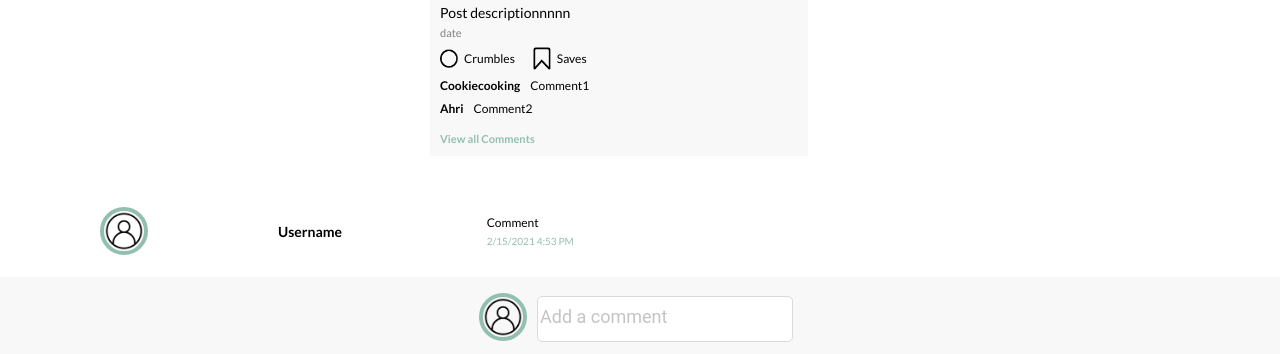
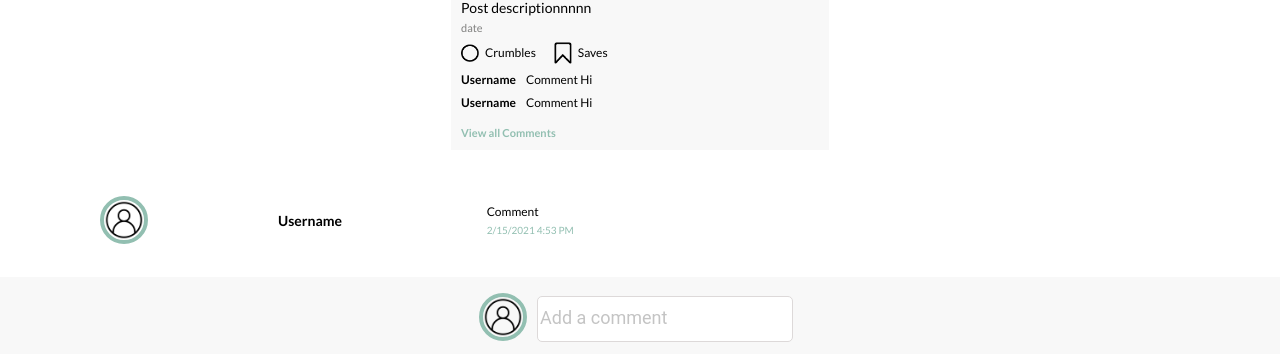
Before and after one commit to ryoujiho/MDIA3109-Final-Group4, a React (Create React App) app in the folder breaddit/: page /PostExpand in a window 1280 px wide. Shown: the part 443-797 px from the top of the page. Built offline with nearby package versions, Linux system fonts and the light colour scheme.

Commit message:
Link, pages update

```diff
--- a/breaddit/src/comps/Divider/index.js
+++ b/breaddit/src/comps/Divider/index.js
@@ -1,5 +1,6 @@
 import React from "react";
 import styled from 'styled-components';
+import {Link} from "react-router-dom";
 
 const DividerContainer = styled.div`
     display: flex;
@@ -21,18 +22,26 @@ const DividerLine = styled.div`
 const MiddleText = styled.div`
     font-size: 16px;
     margin: -5px 15px;
-    color: #0b0b09
+    color: #0B0B09
 `;
 
 const TextContainer = styled.div`
     display:flex;
     justify-content: center;
-    align-items:center
+    align-items:center;
+
+    a, a:visited {
+        text-decoration: none;
+        color: #92BFB1;
+    }
+
 `;
 
 const BottomText = styled.p`
     font-size: 14px;
-    color: #A6A6A6;
+    color: #0B0B09
+
+
 `;
 
 const Divider = ({text }) => {
@@ -43,7 +52,7 @@ const Divider = ({text }) => {
             <DividerLine/>
         </DividerContainer>
         <TextContainer>
-            <BottomText>Don't have an account? <b>Sign Up!</b></BottomText>
+            <BottomText>Don't have an account? <Link to='/SignUp'><b>Sign Up!</b></Link></BottomText>
         </TextContainer>
     </div>
 }
--- a/breaddit/src/comps/Post/index.js
+++ b/breaddit/src/comps/Post/index.js
@@ -98,7 +98,7 @@ const ViewComm = styled.a`
     color: #92BFB1;
 `;
 
-const Post = ({img, userphoto, username, postdescription, date}) => {
+const Post = ({img, userphoto, username, postdescription, date, commentor_name, comment_text}) => {
     return <PostWrapper>
             <PostImg><img src={img}/></PostImg>
             <PostDetailBox>
@@ -115,8 +115,8 @@ const Post = ({img, userphoto, username, postdescription, date}) => {
                     <span>Saves</span>
                 </Numbers>
                 <CommentsBox>
-                    <SimpleComment username="Cookiecooking" comment="Comment1"/>
-                    <SimpleComment username="Ahri" comment="Comment2"/>
+                    <SimpleComment commentor_name={commentor_name} comment_text={comment_text}/>
+                    <SimpleComment commentor_name={commentor_name} comment_text={comment_text}/>
                 </CommentsBox>
 
                 <ViewComm>View all Comments</ViewComm>
--- a/breaddit/src/comps/SimpleComment/index.js
+++ b/breaddit/src/comps/SimpleComment/index.js
@@ -16,16 +16,16 @@ const CommText = styled.div`
     font-size:12px;
 `;
 
-const SimpleComment = ({username, comment}) => {
+const SimpleComment = ({commenter_name, comment_text}) => {
     return <CommWrapper>
-        <CommWriter>{username}</CommWriter>
-        <CommText>{comment}</CommText>
+        <CommWriter>{commenter_name}</CommWriter>
+        <CommText>{comment_text}</CommText>
     </CommWrapper>
 }
 
 SimpleComment.defaultProps = {
-    username: "Username",
-    comment: " Comment Hi"
+    commenter_name: "Username",
+    comment_text: " Comment Hi"
 }
 
 export default SimpleComment;
--- a/breaddit/src/comps/Topbar/index.js
+++ b/breaddit/src/comps/Topbar/index.js
@@ -28,14 +28,10 @@ const Back = styled.div`
 `;
 
 const PageName = styled.div`
-
-font-family: Lato;
-font-style: normal;
-font-weight: bold;
-font-size: 26px;
-text-align: center;
-
-color: #000000;
+    font-weight: bold;
+    font-size: 26px;
+    text-align: center;
+    color: #0B0B09;
 `;
 
 const Hamburger = styled.div`
@@ -46,8 +42,8 @@ const Hamburger = styled.div`
     margin-right:20px;
 
     img {
-        width:100%;
         height:auto;
+        width:${props=>props.Hamicon ? "90%" : "0%"};
     }
 
 `;
@@ -61,12 +57,13 @@ const MenuWrapper = styled.div`
     height:100vh;
 `;
 
-const Topbar = ({pageName, back}) => {
+const Topbar = ({pageName, back, Hamicon}) => {
     const [openMenu, setOpenMenu] = useState(false);
+
     return <TopBarWrapper>
             <Back back={back}><img src="/back.png"/></Back>
            <PageName>{pageName}</PageName>
-            <Hamburger onClick={()=>{
+            <Hamburger  Hamicon={Hamicon} onClick={()=>{
             setOpenMenu(!openMenu);
             }}>
             <img src="/Hamburger.png"/></Hamburger>
--- a/breaddit/src/pages/Feed/index.js
+++ b/breaddit/src/pages/Feed/index.js
@@ -14,7 +14,7 @@ import {
   const Feed = () => {
     return <div className="pagebody">
 
-        <Topbar pageName="Profile/Feed"/>
+        <Topbar pageName="Profile/Feed" back={true} Hamicon="90%"/>
         <div className="userinfo">
           <Userpic />
           <Userinfo />
--- a/breaddit/src/pages/Main/index.js
+++ b/breaddit/src/pages/Main/index.js
@@ -26,16 +26,16 @@ const Main = () => {
     }, [])
 
     return <div className="main">
-        <Topbar pageName="Home" back={false}/>
+        <Topbar pageName="Home" back={true} Hamicon="90%"/>
             {allPosts.map(o=>{
                 return <Post
                     img={o.image_url}
+                    username={o.username}
                     postdescription={o.description}
                     date={o.created}
 
                 />
             })}
-
         </div>
 }
 
--- a/breaddit/src/pages/PostExpand/index.js
+++ b/breaddit/src/pages/PostExpand/index.js
@@ -13,7 +13,7 @@ import {
 
   const PostExpand = () => {
     return <div className="post-expand">
-          <Topbar pageName=" "/>
+          <Topbar pageName=" " back={true} Hamicon="90%"/>
           <div className="post-detail">
             <Post />
           </div>
--- a/breaddit/src/pages/PostExpand/postexpand.scss
+++ b/breaddit/src/pages/PostExpand/postexpand.scss
@@ -1,10 +1,20 @@
 .post-expand {
     display:flex;
     flex-direction: column;
-    justify-content: space-between;
+    justify-content: flex-start;
     align-items: center;
     height:100vh;
+    position:relative;
+}
+
+.post-detail {
+    display:flex;
+    justify-content: center;
+    align-items: center;
 }
 .comment-input {
+    position: fixed;
+    display: inline-block;
     width:100%;
+    bottom:0;
 }
--- a/breaddit/src/pages/SignUp/index.js
+++ b/breaddit/src/pages/SignUp/index.js
@@ -2,6 +2,7 @@ import React from 'react';
 import Heading1 from 'comps/Headings/Heading1';
 import Input from 'comps/Input';
 import Button from 'comps/Button';
+import TopBar from 'comps/Topbar';
 import {
     BrowserRouter as Router,
     Switch,
@@ -12,8 +13,9 @@ import {
 
   const SignUp = () => {
     return <div className="pagebody">
+      <TopBar back="90%"/>
         <div className="singup_form">
-          <Heading1 text="Bread Up"/>
+          <Heading1 text="Bread Up!"/>
           <Input />
           <Input />
           <Input />
```
Lines whose indentation alone changed are shown as unchanged.
